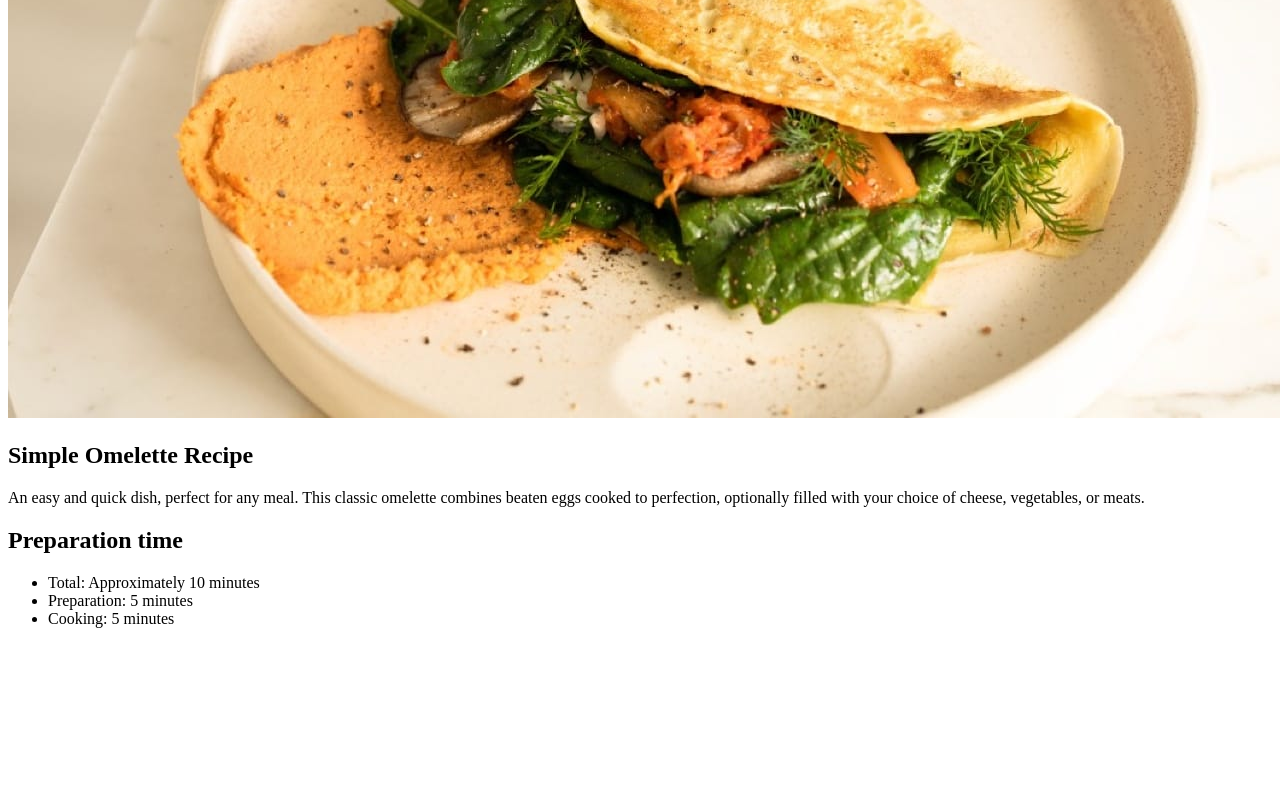
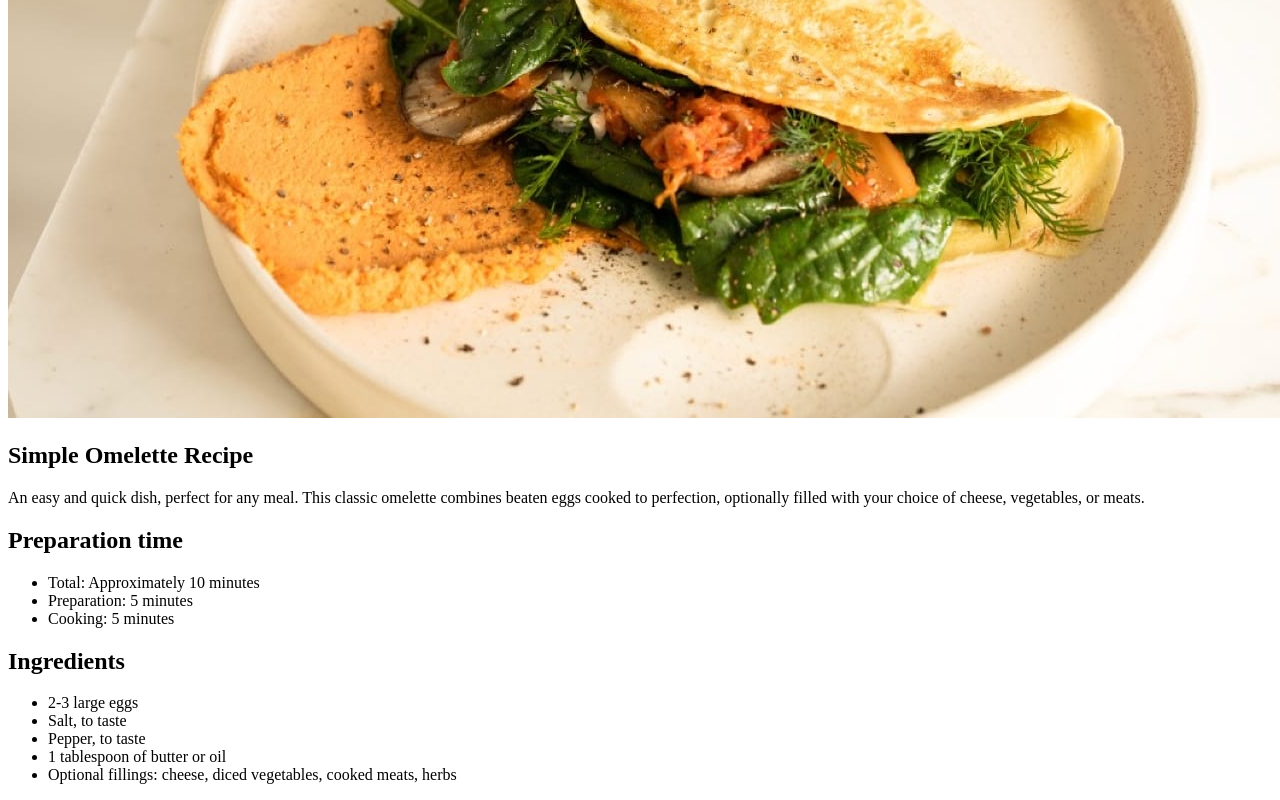
Before and after one commit to VenusY/frontend-mentor-recipe-page, a React app: page / in a window 1280 px wide. Shown: the part 190-990 px from the top of the page. Before the commit the page ends 834 px from the top, so only its background shows below. Built offline with nearby package versions, Linux system fonts and the light colour scheme.

Commit message:
Add ingredients section markup

```diff
--- a/src/components/Ingredients.jsx
+++ b/src/components/Ingredients.jsx
@@ -1 +1,19 @@
-export default function Ingredients() {}
+export default function Ingredients() {
+  return (
+    <section className='ingredients'>
+      <h2 className='card__heading'>Ingredients</h2>
+
+      <ul className='ingredients__list'>
+        <li className='ingredients__ingredient'>2-3 large eggs</li>
+        <li className='ingredients__ingredient'>Salt, to taste</li>
+        <li className='ingredients__ingredient'>Pepper, to taste</li>
+        <li className='ingredients__ingredient'>
+          1 tablespoon of butter or oil
+        </li>
+        <li className='ingredients__ingredient'>
+          Optional fillings: cheese, diced vegetables, cooked meats, herbs
+        </li>
+      </ul>
+    </section>
+  );
+}
```
